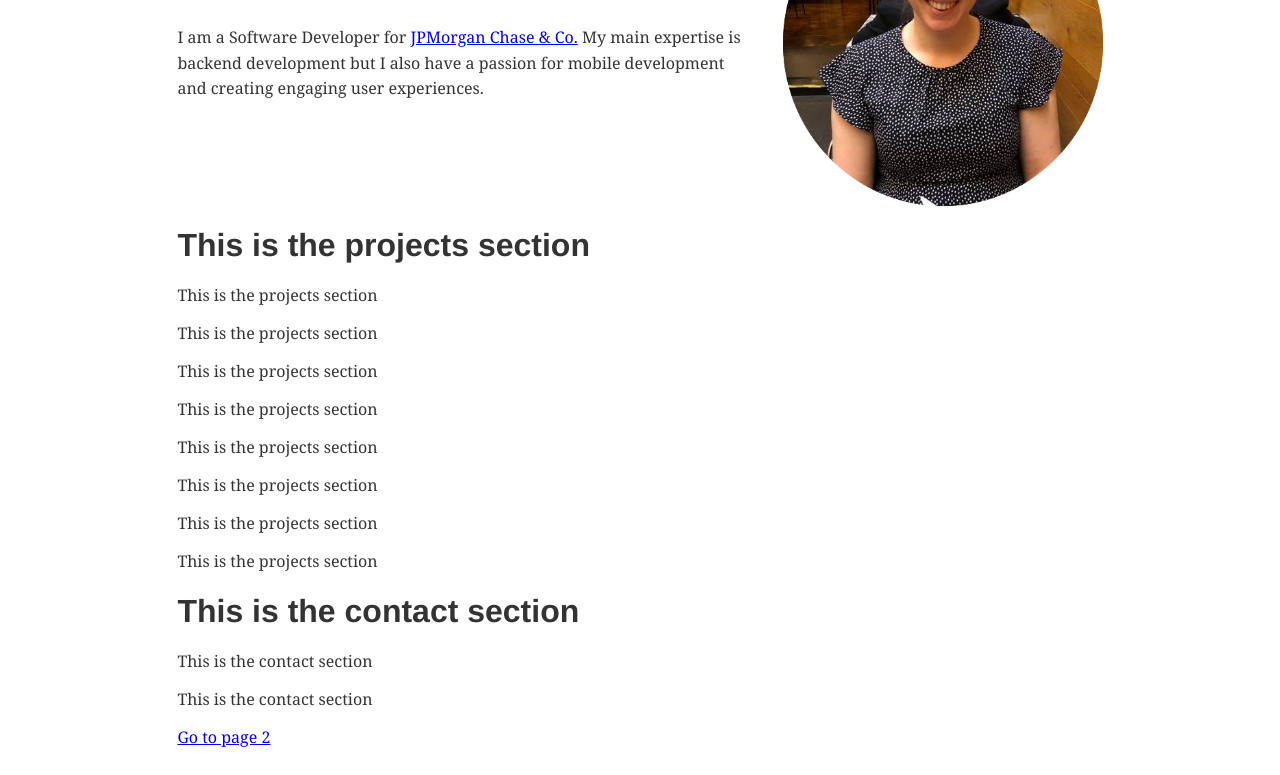
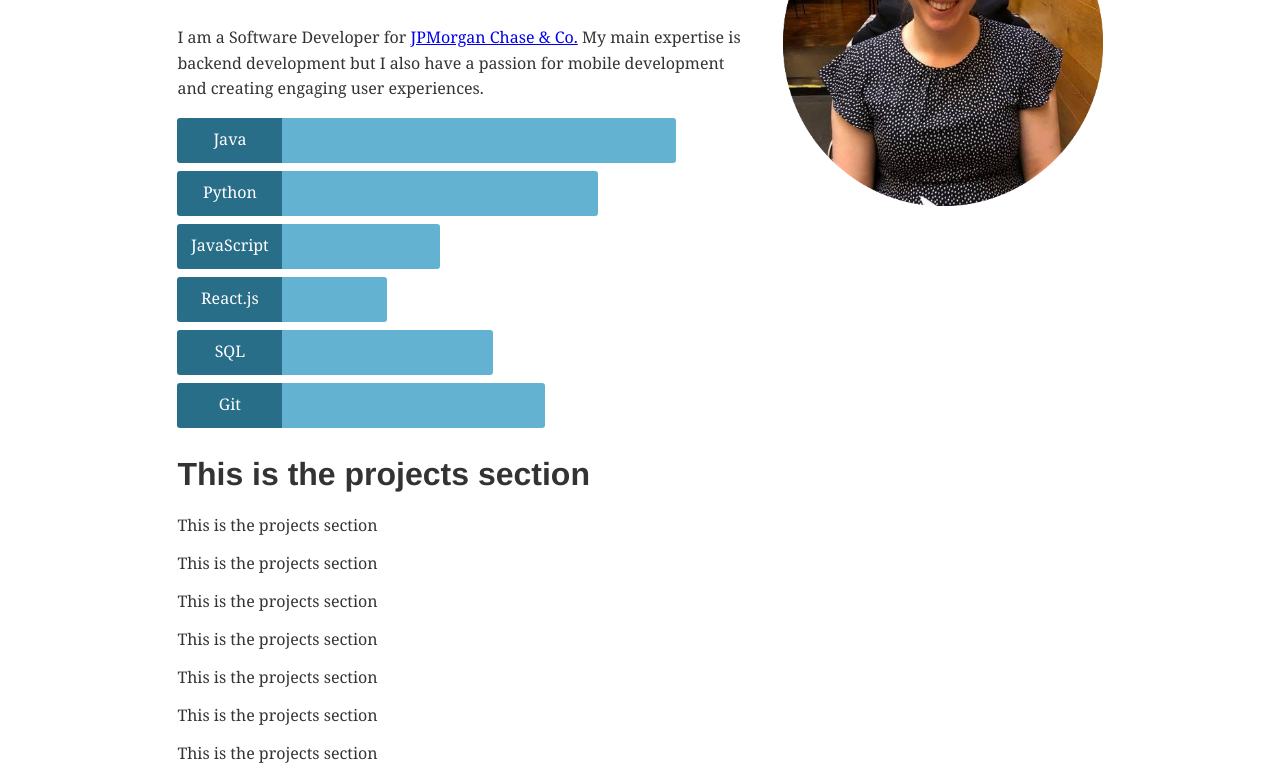
Before and after one commit to kellyhogan/kellyhogan.github.io, a Gatsby site: page / in a window 1280 px wide. Shown: the part 970-1745 px from the top of the page. Built offline with nearby package versions, Linux system fonts and the light colour scheme; Gatsby itself is replaced by a stand-in of ours; what typography-theme-noriega would draw is missing.

Commit message:
Added skills

```diff
--- a/src/components/About.css
+++ b/src/components/About.css
@@ -27,13 +27,78 @@
   overflow: hidden;
 }
 
-@media only screen and (max-width: 480px) {
+.bar-graph-wrapper {
+  width: calc(100% - 50vh);
+  float:left;
+}
+
+.bar-graph-wrapper > div {
+  margin-bottom: 8px;
+  width: 100%;
+}
+
+.bar-graph-wrapper .skill {
+  border-radius: 3px 0px 0px 3px;
+  padding-top: 2%;
+  width: 20%;
+  background-color:#296e89;
+  color: white;
+  height: 100%;
+  float:left;
+  height: 45px;
+  text-align:center;
+}
+
+.bar {
+  float:left;
+  width:100%;
+}
+
+.generic-bar {
+  border-radius: 0px 3px 3px 0px;
+  background-color: #64b2d1;
+  height: 45px;
+  overflow: hidden;
+  position: relative;
+  float:left;
+}
+
+.bar-graph-wrapper .bar-one {
+  width: 75%;
+}
+
+.bar-graph-wrapper .bar-two {
+  width: 60%;
+}
+
+.bar-graph-wrapper .bar-three {
+  width: 30%;
+}
+
+.bar-graph-wrapper .bar-four {
+  width: 20%;
+}
+
+.bar-graph-wrapper .bar-five {
+  width: 40%;
+}
+
+.bar-graph-wrapper .bar-six {
+  width: 50%;
+}
+
+@media only screen and (max-width: 800px) {
   .title {
+    padding: 0px 0px 0px 0px;
     text-align: center;
-    font-size: 3rem;
-    padding: 0px 0px 0px 0px;
   }
 
+  .bar-graph-wrapper {
+    width: 100%;
+  }
+}
+
+@media only screen and (max-width: 600px) {
   .about-me {
      text-align: center;
      line-height: 160%;
--- a/src/components/About.js
+++ b/src/components/About.js
@@ -26,5 +26,41 @@ export default ({id}) => (
        &nbsp;My main expertise is backend development but I also have a passion for mobile development and creating engaging user experiences.
       </p>
     </div>
+
+    <div className="bar-graph-wrapper">
+       <div className="bar">
+          <span className="skill">Java</span>
+          <div className="bar-one generic-bar">
+          </div>
+       </div>
+       <div className="bar">
+          <span className="skill">Python</span>
+          <div className="bar-two generic-bar">
+          </div>
+       </div>
+       <div className="bar">
+          <span className="skill">JavaScript</span>
+          <div className="bar-three generic-bar">
+          </div>
+       </div>
+       <div className="bar">
+          <span className="skill">React.js</span>
+          <div className="bar-four generic-bar">
+          </div>
+       </div>
+       <div className="bar">
+          <span className="skill">SQL</span>
+          <div className="bar-five generic-bar">
+          </div>
+       </div>
+       <div className="bar">
+          <span className="skill">Git</span>
+          <div className="bar-six generic-bar">
+          </div>
+       </div>
+    </div>
+
+
+
   </div>
 );
```
